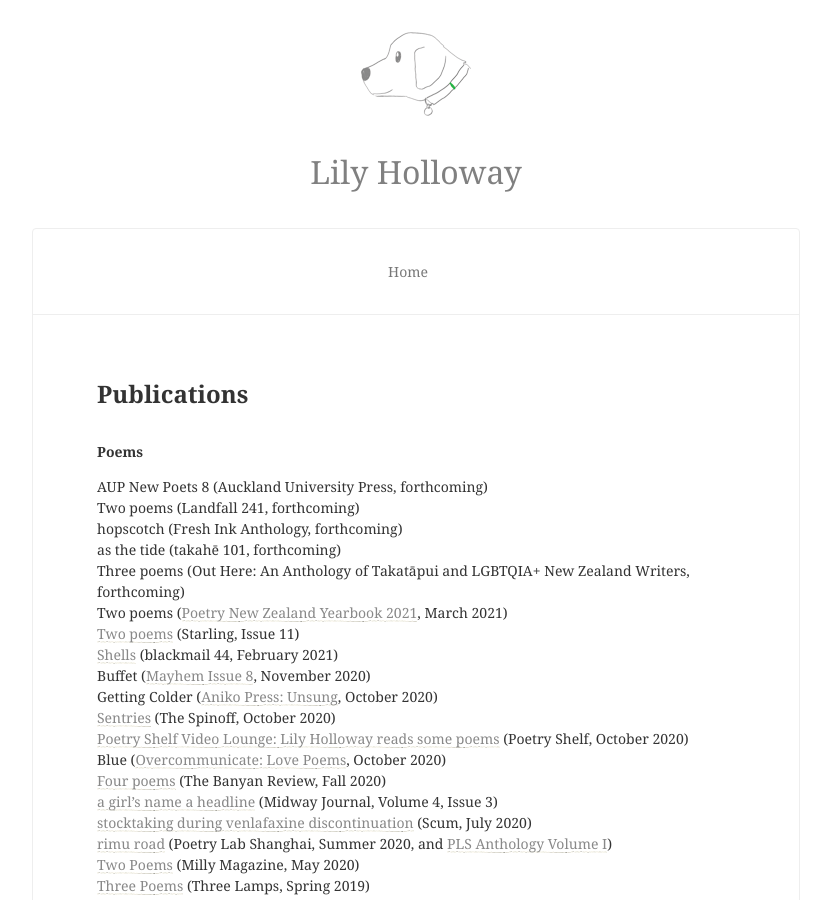
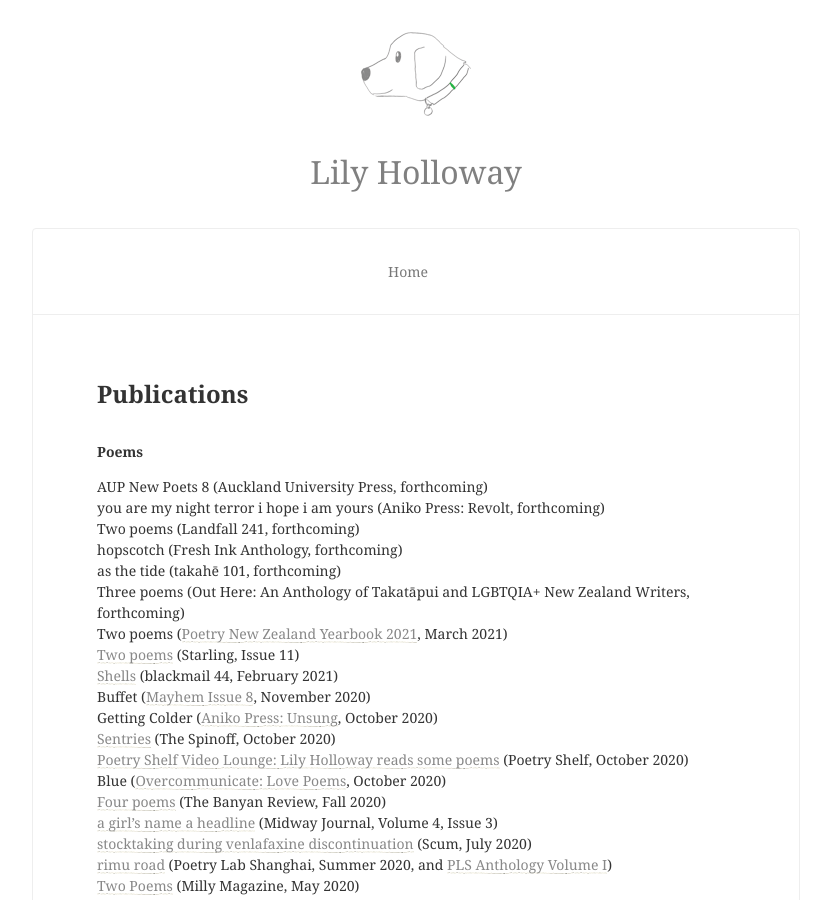
Before and after one commit to lilyholloway/lilyholloway.github.io, a Jekyll site: the page built from cv.md, in a window 1280 px wide and 900 px high. Shown: the whole window, without its empty margins (224-1055 px from the left). Built offline with Jekyll 4.4.1, drawn with Linux system fonts in a browser that asks for light colours; nearby versions of some CDN libraries.

Commit message:
Update cv.md

```diff
--- a/cv.md
+++ b/cv.md
@@ -7,6 +7,7 @@ description: Publications and Awards
 <b>Poems</b><br>
 
 AUP New Poets 8 (Auckland University Press, forthcoming)<br>
+you are my night terror i hope i am yours (Aniko Press: Revolt, forthcoming)<br>
 Two poems (Landfall 241, forthcoming)<br>
 hopscotch (Fresh Ink Anthology, forthcoming)<br>
 as the tide (takahē 101, forthcoming)<br>
```
